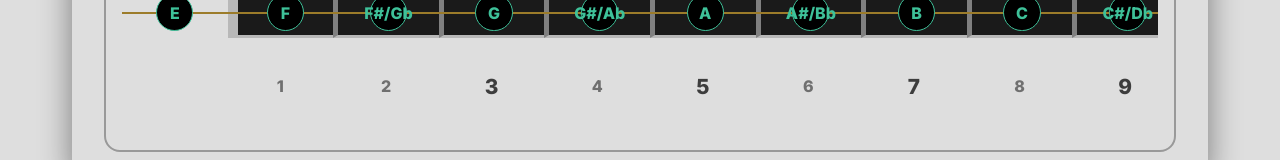
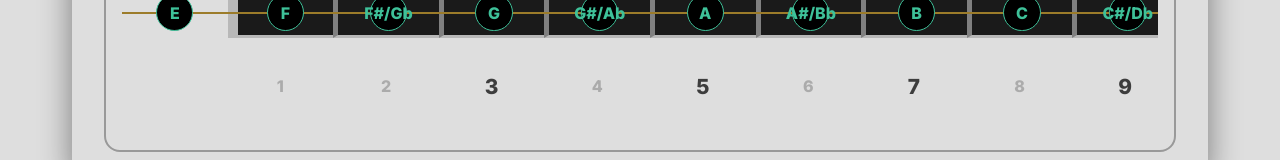
Before and after one commit to NovaSharx/Novabrato, a React (Create React App) app in the folder frontend/: page / in a window 1280 px wide. Shown: the part 1531-1691 px from the top of the page. Built offline with nearby package versions, Linux system fonts and the light colour scheme.

Commit message:
Highlighted notes now have a wider border.

```diff
--- a/frontend/src/components/VirtualGuitar/VirtualGuitarNeck.tsx
+++ b/frontend/src/components/VirtualGuitar/VirtualGuitarNeck.tsx
@@ -35,7 +35,7 @@ const VirtualGuitarNeck: FC = (): ReactElement => {
     `;
 
     const FretMarker = styled.span`
-        color: ${theme.palette.text.secondary}
+        color: ${theme.palette.text.disabled}
     `
 
     const renderFretMarkers: JSX.Element[] = Array.from(Array(25).keys()).map((marker: number): JSX.Element => {
--- a/frontend/src/components/VirtualGuitar/VirtualGuitarNote.tsx
+++ b/frontend/src/components/VirtualGuitar/VirtualGuitarNote.tsx
@@ -18,6 +18,7 @@ const VirtualGuitarNote: FC<VirtualGuitarNoteProps> = ({ note, frequency }): Rea
         color: ${highlightedNotes.includes(note) ? 'white'
             : scaleNotes.length ? scaleNotes.includes(note) ? theme.palette.primary.main : 'white'
                 : theme.palette.primary.main};
+        border-width: ${highlightedNotes.includes(note) ? '3px' : '1px'};
         border-color: ${highlightedNotes.includes(note) ? theme.palette.secondary.main
             : scaleNotes.length ? scaleNotes.includes(note) ? theme.palette.primary.main : 'white'
                 : theme.palette.primary.main};
--- a/frontend/src/components/contexts/ThemeContext.tsx
+++ b/frontend/src/components/contexts/ThemeContext.tsx
@@ -21,7 +21,8 @@ interface ITheme {
             text: {
                 primary: string,
                 secondary: string,
-                tertiary: string
+                tertiary: string,
+                disabled: string
             },
             divider: {
                 primary: string,
@@ -77,14 +78,16 @@ const ThemeProvider = ({ children }: { children: ReactNode }): JSX.Element => {
                 {
                     primary: '#bfbfbf',
                     secondary: '#777777',
-                    tertiary: '#444444'
+                    tertiary: '#444444',
+                    disabled: '#bfbfbf50'
                 }
                 :
                 // light
                 {
                     primary: '#3d3d3d',
                     secondary: '#6f6f6f',
-                    tertiary: '#b7b7b7'
+                    tertiary: '#b7b7b7',
+                    disabled: '#3d3d3d50'
                 },
             divider: themeMode ?
                 // dark
--- a/frontend/src/stylesheets/css/main.css
+++ b/frontend/src/stylesheets/css/main.css
@@ -259,7 +259,6 @@ p {
   font-weight: 800;
   width: 2.2rem;
   height: 2.2rem;
-  border-width: 1px;
   border-style: solid;
   border-radius: 50%;
   z-index: 1;
--- a/frontend/src/stylesheets/scss/components/_virtual-guitar.scss
+++ b/frontend/src/stylesheets/scss/components/_virtual-guitar.scss
@@ -137,7 +137,6 @@
                                 font-weight: 800;
                                 width: 2.2rem;
                                 height: 2.2rem;
-                                border-width: 1px;
                                 border-style: solid;
                                 border-radius: 50%;
                                 z-index: 1;
```
Also changed, not shown: 1 other file (tests, documents, lock files or other folders).
